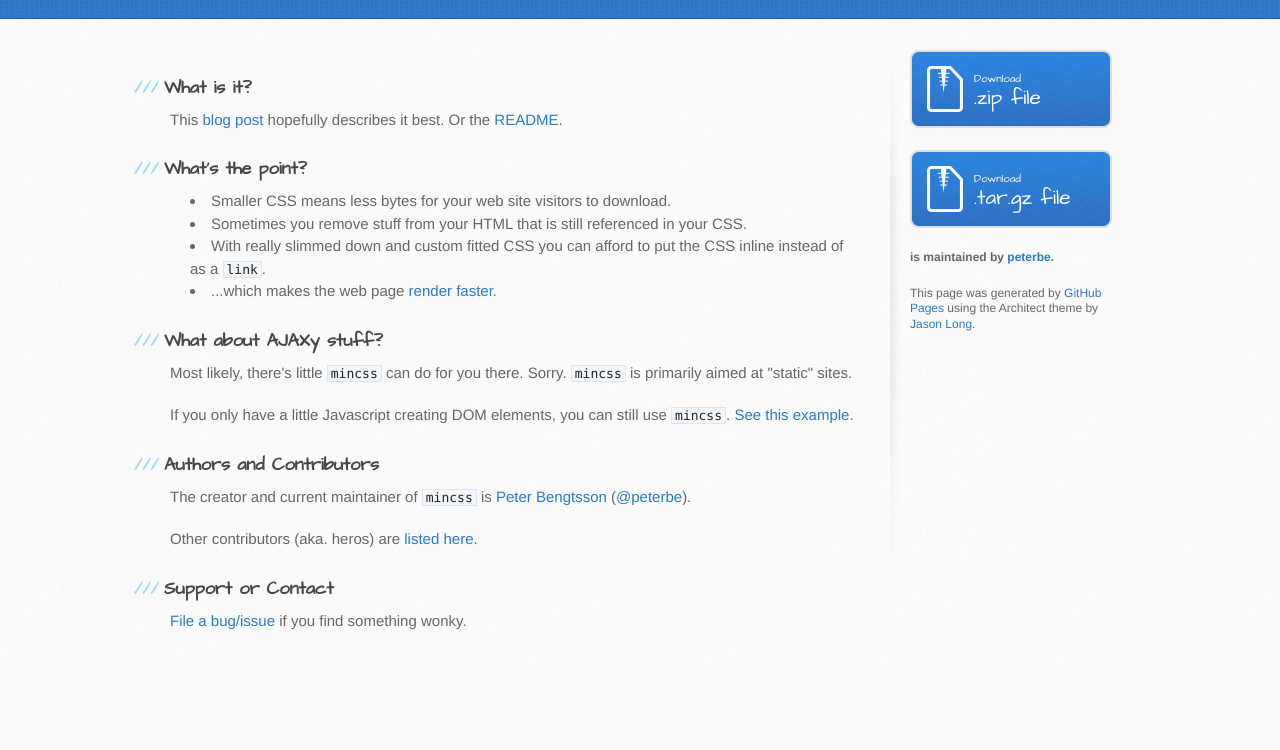
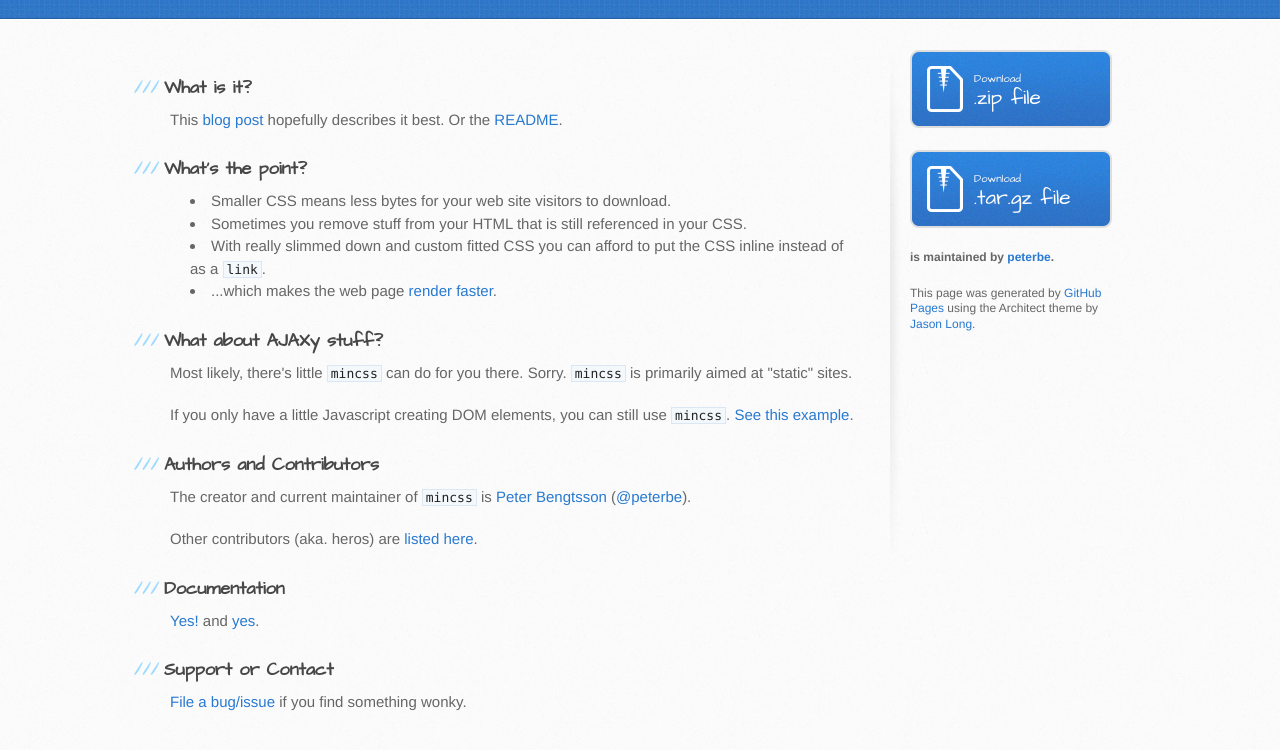
Before and after one commit to peterbe/mincss, a plain HTML site: page index.html in a window 1280 px wide. Shown: the part 216-966 px from the top of the page. Before the commit the page ends 891 px from the top, so only its background shows below. Drawn offline with Linux system fonts and the light colour scheme.

Commit message:
link to docs

```diff
--- a/index.html
+++ b/index.html
@@ -57,6 +57,11 @@ is primarily aimed at &quot;static&quot; sites.</p>
 
 <p>Other contributors (aka. heros) are <a href="https://github.com/peterbe/mincss/graphs/contributors">listed here</a>.</p>
 
+<h3>Documentation</h3>
+
+<p><a href="https://mincss.readthedocs.org/">Yes!</a> and
+<a href="https://github.com/peterbe/mincss/tree/master/docs">yes</a>.</p>
+
 <h3>Support or Contact</h3>
 
 <p><a href="https://github.com/peterbe/mincss/issues/new">File a bug/issue</a> if you find something wonky.</p>
```
